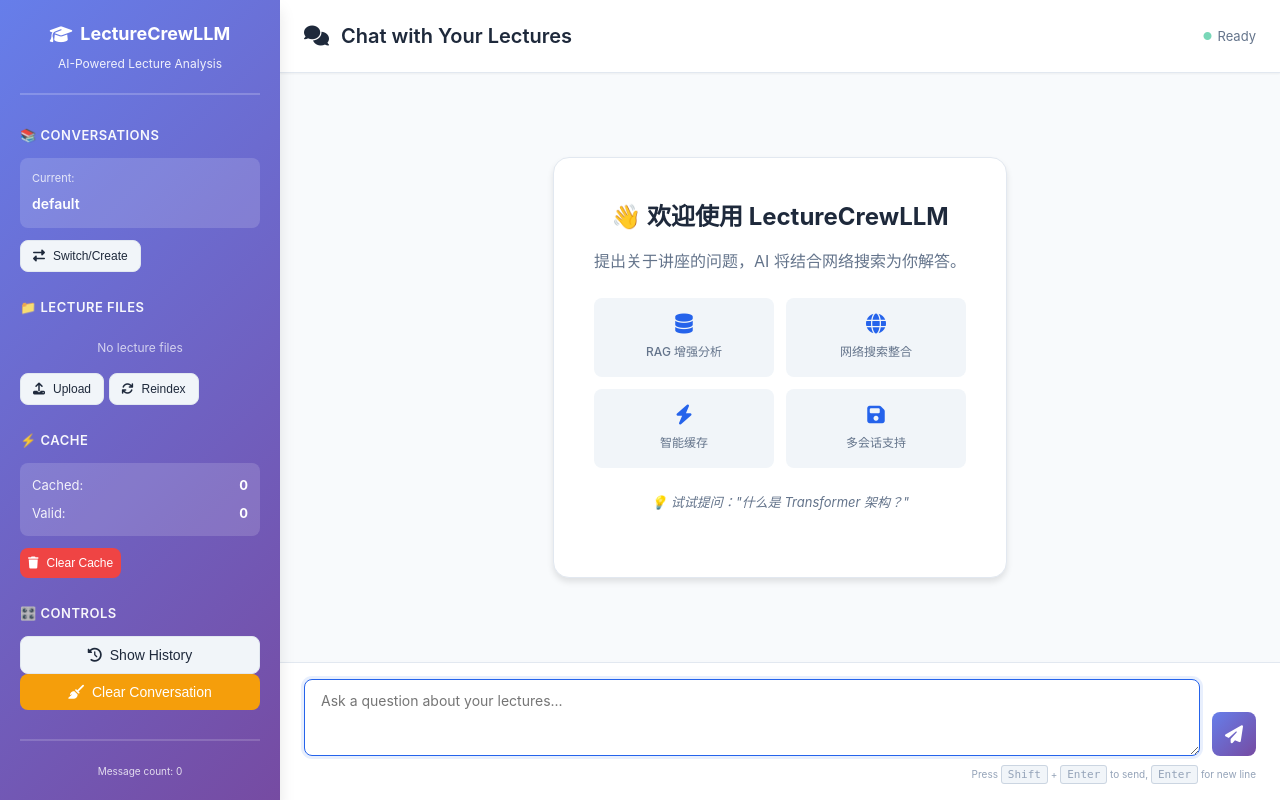
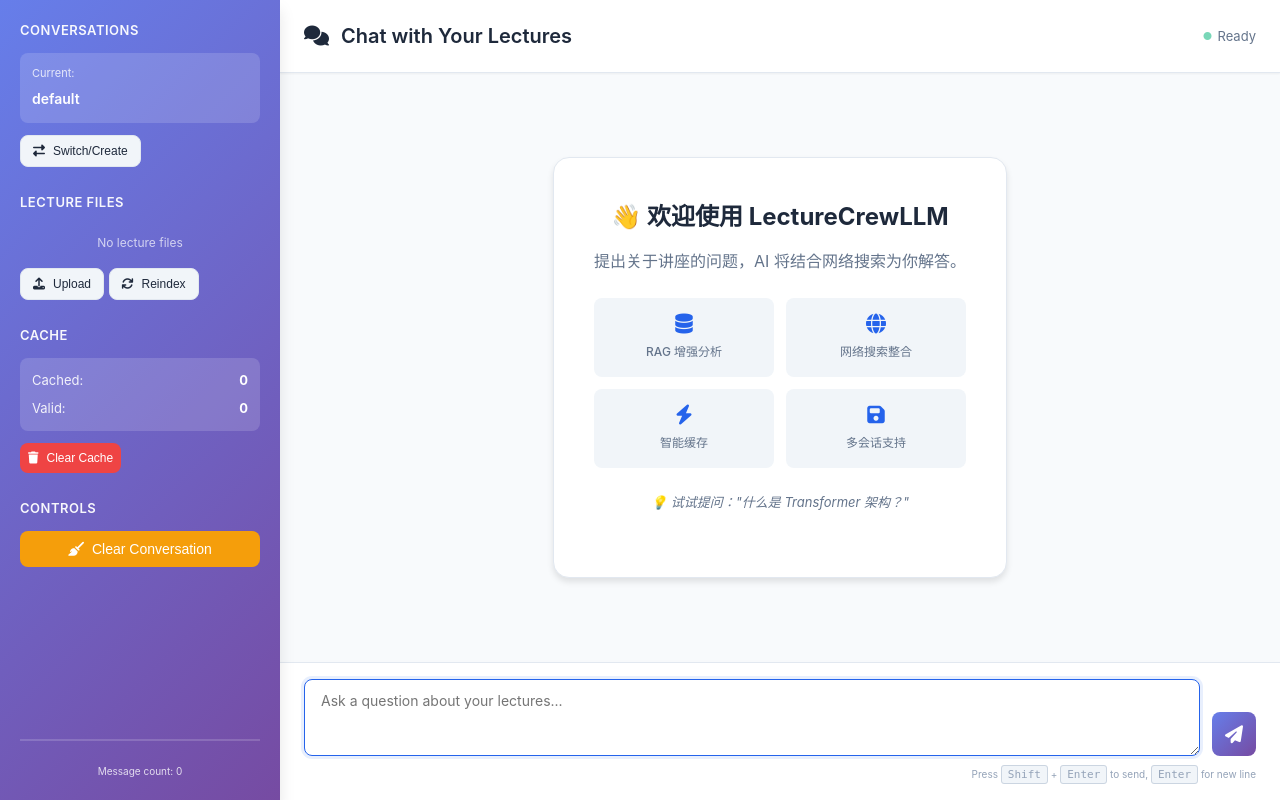
Before and after one commit to spirit-revenge/multi-agent, a Flask app: page /chat in a window 1280 px wide. Run offline with Flask 3, Linux system fonts and the light colour scheme; data that the repository does not hold is empty.

Commit message:
fix : 修复了一些web style的bug

```diff
--- a/static/script.js
+++ b/static/script.js
@@ -33,7 +33,6 @@ const fileInput = document.getElementById('fileInput');
 
 // Buttons
 const btnSessions = document.getElementById('btnSessions');
-const btnShowHistory = document.getElementById('btnShowHistory');
 const btnClearHistory = document.getElementById('btnClearHistory');
 const btnClearCache = document.getElementById('btnClearCache');
 const btnCreateSession = document.getElementById('btnCreateSession');
@@ -68,7 +67,6 @@ function setupEventListeners() {
     btnCreateSession.addEventListener('click', createNewSession);
 
     // History
-    btnShowHistory.addEventListener('click', openHistoryModal);
     btnClearHistory.addEventListener('click', clearConversation);
 
     // Knowledge management
--- a/static/style.css
+++ b/static/style.css
@@ -64,6 +64,7 @@ html, body {
 .app-container {
     display: grid;
     grid-template-columns: 280px 1fr;
+    grid-template-rows: 1fr;
     height: 100vh;
     background-color: var(--bg-primary);
 }
@@ -176,6 +177,8 @@ html, body {
 .main-content {
     display: flex;
     flex-direction: column;
+    min-height: 0;
+    overflow: hidden;
     background: var(--bg-primary);
 }
 
--- a/templates/index.html
+++ b/templates/index.html
@@ -11,14 +11,9 @@
     <div class="app-container">
         <!-- Sidebar -->
         <aside class="sidebar">
-            <div class="sidebar-header">
-                <h1><i class="fas fa-graduation-cap"></i> LectureCrewLLM</h1>
-                <p class="subtitle">AI-Powered Lecture Analysis</p>
-            </div>
-
             <!-- Session Manager -->
             <div class="sidebar-section">
-                <h3>📚 Conversations</h3>
+                <h3>Conversations</h3>
                 <div class="session-info">
                     <small>Current:</small>
                     <p class="current-session" id="currentSession">Loading...</p>
@@ -33,7 +28,7 @@
 
             <!-- Knowledge Files -->
             <div class="sidebar-section">
-                <h3>📁 Lecture Files</h3>
+                <h3>Lecture Files</h3>
                 <div class="knowledge-list" id="knowledgeList">
                     <p class="knowledge-empty">No files loaded</p>
                 </div>
@@ -50,7 +45,7 @@
 
             <!-- Cache Info -->
             <div class="sidebar-section">
-                <h3>⚡ Cache</h3>
+                <h3>Cache</h3>
                 <div class="cache-stats" id="cacheStats">
                     <div class="stat-item">
                         <span class="stat-label">Cached:</span>
@@ -69,10 +64,7 @@
 
             <!-- Controls -->
             <div class="sidebar-section">
-                <h3>🎛️ Controls</h3>
-                <button id="btnShowHistory" class="btn btn-secondary btn-block">
-                    <i class="fas fa-history"></i> Show History
-                </button>
+                <h3>Controls</h3>
                 <button id="btnClearHistory" class="btn btn-warning btn-block">
                     <i class="fas fa-broom"></i> Clear Conversation
                 </button>
```
